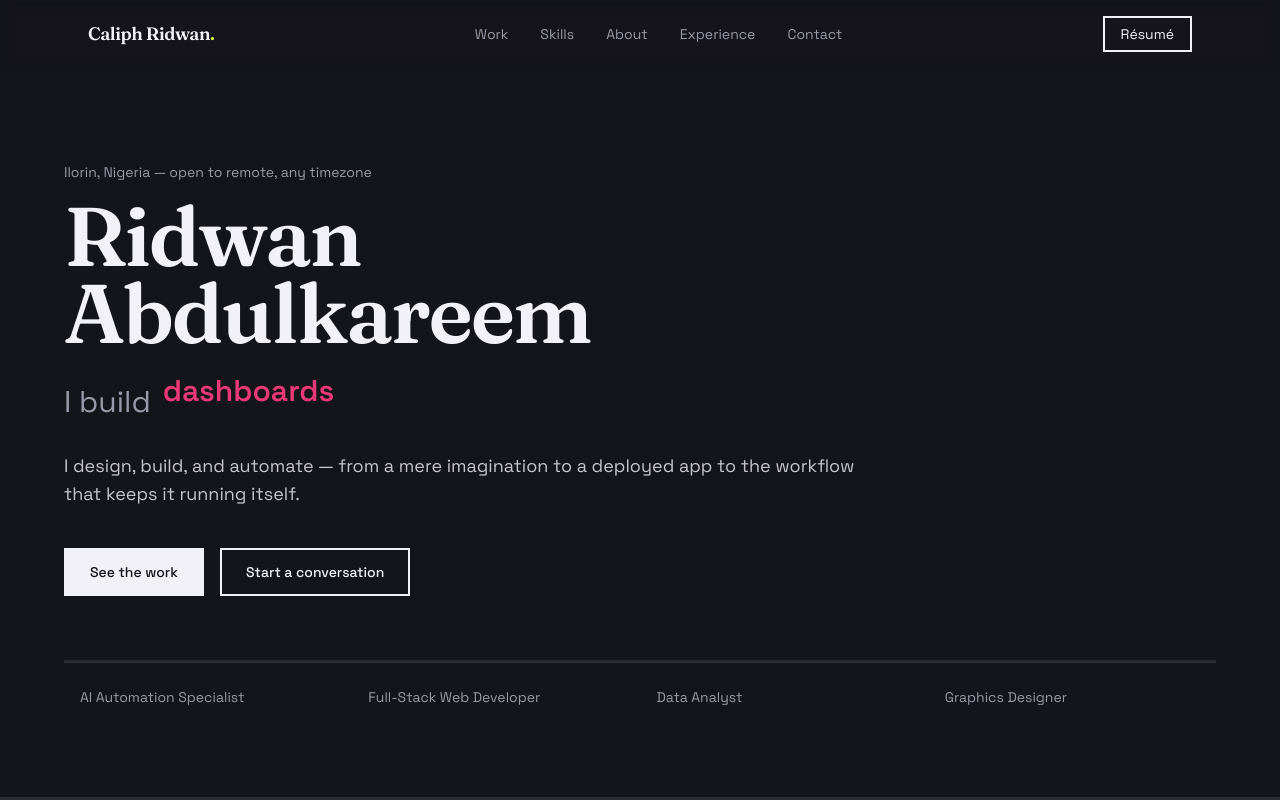
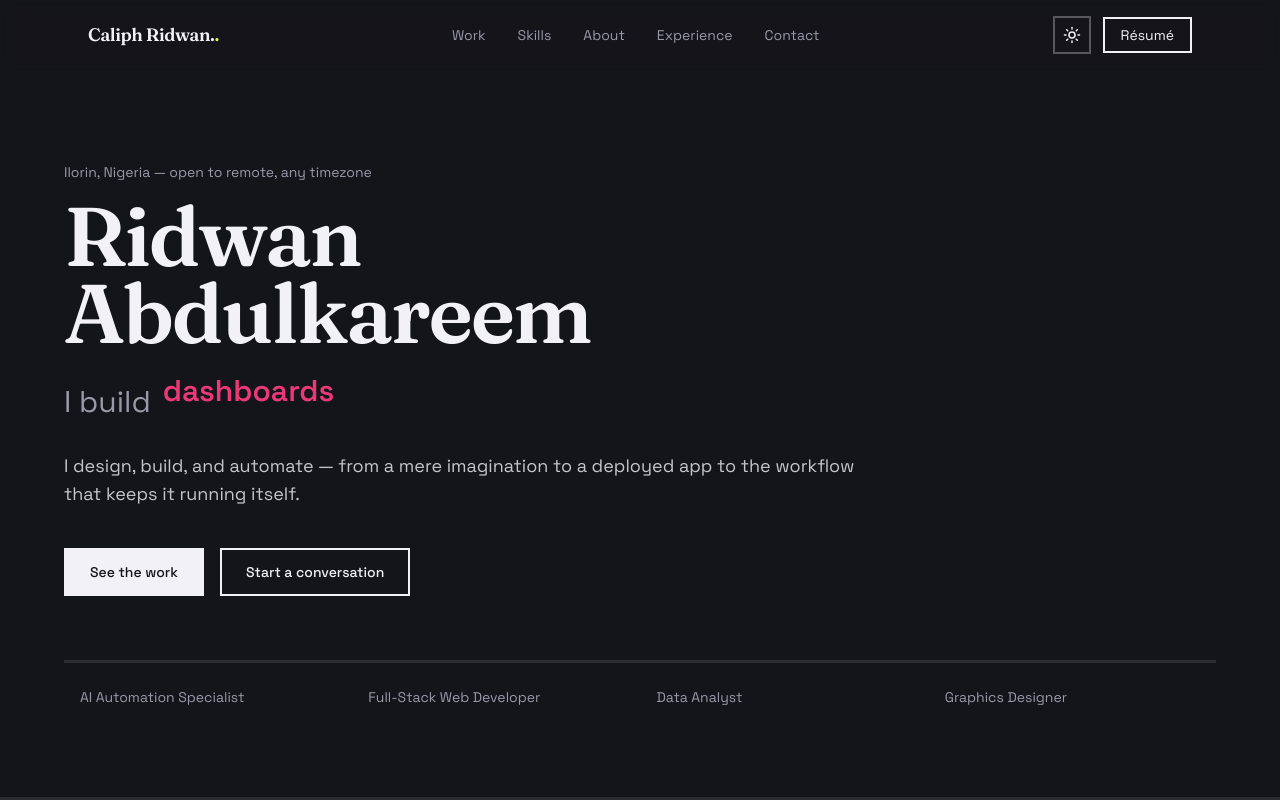
Before and after one commit to caliphridwan/Caliph_Portfolio, a Next.js app: page / in a window 1280 px wide. Shown: the top 800 px of the page. Built offline with nearby package versions, Linux system fonts and the light colour scheme.

Commit message:
Final commit

```diff
--- a/app/globals.css
+++ b/app/globals.css
@@ -1,6 +1,46 @@
 @tailwind base;
 @tailwind components;
 @tailwind utilities;
+
+/* ── Theme tokens ──────────────────────────────────────────────
+   ink/paper (and their derivatives) are semantic, not literal —
+   dark theme keeps ink dark + paper light (today's design);
+   light theme swaps the pair so the same alternating-contrast
+   sections read light overall.
+
+   The four discipline accents (ai/dev/data/design) are also
+   theme-aware: full brightness in dark mode, deepened/more
+   saturated in light mode so text and borders in that color
+   stay readable against light backgrounds (bright citrus/amber
+   on white is close to invisible otherwise). Same hue family,
+   just tuned per theme. */
+:root {
+  --color-ink: 20 20 27;
+  --color-ink-soft: 27 27 36;
+  --color-paper: 242 241 247;
+  --color-paper-dim: 230 228 239;
+  --color-muted: 154 153 168;
+  --color-mist: 107 106 120;
+
+  --color-ai: 91 91 246;      /* #5B5BF6 */
+  --color-dev: 212 255 63;    /* #D4FF3F */
+  --color-data: 255 62 127;   /* #FF3E7F */
+  --color-design: 255 162 62; /* #FFA23E */
+}
+
+[data-theme="light"] {
+  --color-ink: 242 241 247;
+  --color-ink-soft: 230 228 239;
+  --color-paper: 20 20 27;
+  --color-paper-dim: 27 27 36;
+  --color-muted: 107 106 120;
+  --color-mist: 154 153 168;
+
+  --color-ai: 67 58 210;      /* deeper indigo, #433AD2 */
+  --color-dev: 122 135 10;    /* olive, #7A870A — was near-invisible citrus */
+  --color-data: 199 20 97;    /* deep magenta, #C71461 */
+  --color-design: 179 89 8;   /* burnt amber, #B35908 */
+}
 
 html {
   scroll-behavior: smooth;
@@ -21,13 +61,14 @@ html {
 }
 
 body {
-  background-color: #14141B;
-  color: #F2F1F7;
+  background-color: rgb(var(--color-ink));
+  color: rgb(var(--color-paper));
+  transition: background-color 0.2s ease, color 0.2s ease;
 }
 
 ::selection {
-  background-color: #5B5BF6;
-  color: #14141B;
+  background-color: rgb(var(--color-ai));
+  color: rgb(var(--color-ink));
 }
 
 /* Visible keyboard focus ring across the site */
@@ -35,7 +76,7 @@ a:focus-visible,
 button:focus-visible,
 input:focus-visible,
 textarea:focus-visible {
-  outline: 2px solid #D4FF3F;
+  outline: 2px solid rgb(var(--color-dev));
   outline-offset: 3px;
   border-radius: 2px;
 }
@@ -45,9 +86,9 @@ textarea:focus-visible {
   width: 10px;
 }
 ::-webkit-scrollbar-track {
-  background: #14141B;
+  background: rgb(var(--color-ink));
 }
 ::-webkit-scrollbar-thumb {
-  background: #3a3a46;
+  background: rgb(var(--color-mist));
   border-radius: 0;
 }
--- a/app/layout.tsx
+++ b/app/layout.tsx
@@ -30,6 +30,19 @@ export const metadata: Metadata = {
   },
 };
 
+// Runs before React hydrates so the page never flashes the wrong
+// theme on load. Reads the saved preference (falls back to dark,
+// this site's default) and sets it on <html> synchronously.
+const themeInitScript = `
+(function() {
+  try {
+    var stored = localStorage.getItem('theme');
+    var theme = stored === 'light' || stored === 'dark' ? stored : 'dark';
+    document.documentElement.setAttribute('data-theme', theme);
+  } catch (e) {}
+})();
+`;
+
 export default function RootLayout({
   children,
 }: {
@@ -37,6 +50,9 @@ export default function RootLayout({
 }) {
   return (
     <html lang="en" className={`${fraunces.variable} ${spaceGrotesk.variable}`}>
+      <head>
+        <script dangerouslySetInnerHTML={{ __html: themeInitScript }} />
+      </head>
       <body className="font-body antialiased">{children}</body>
     </html>
   );
--- a/components/Nav.tsx
+++ b/components/Nav.tsx
@@ -1,6 +1,7 @@
 "use client";
 
 import { profile } from "@/content";
+import ThemeToggle from "@/components/ThemeToggle";
 
 const links = [
   { href: "#work", label: "Work" },
@@ -18,7 +19,7 @@ export default function Nav() {
           href="#top"
           className="font-display text-lg font-semibold tracking-tight text-paper"
         >
-          Caliph Ridwan
+          Caliph Ridwan.
           <span className="text-dev">.</span>
         </a>
         <ul className="hidden gap-8 font-body text-sm text-muted md:flex">
@@ -33,12 +34,15 @@ export default function Nav() {
             </li>
           ))}
         </ul>
+        <div className="flex items-center gap-3">
+          <ThemeToggle />
           <a
             href={profile.resumeUrl}
             className="rounded-none border-2 border-paper px-4 py-1.5 font-body text-sm text-paper transition-colors hover:bg-paper hover:text-ink"
           >
             Résumé
           </a>
+        </div>
       </nav>
     </header>
   );
--- /dev/null
+++ b/components/ThemeToggle.tsx
@@ -0,0 +1,35 @@
+"use client";
+
+import { useEffect, useState } from "react";
+import { Moon, Sun } from "lucide-react";
+
+type Theme = "dark" | "light";
+
+export default function ThemeToggle() {
+  // Starts null so we render nothing until we know the real theme —
+  // avoids briefly showing the wrong icon before hydration.
+  const [theme, setTheme] = useState<Theme | null>(null);
+
+  useEffect(() => {
+    const stored = window.localStorage.getItem("theme");
+    const initial: Theme = stored === "light" || stored === "dark" ? stored : "dark";
+    setTheme(initial);
+  }, []);
+
+  function toggle() {
+    const next: Theme = theme === "dark" ? "light" : "dark";
+    setTheme(next);
+    document.documentElement.setAttribute("data-theme", next);
+    window.localStorage.setItem("theme", next);
+  }
+
+  return (
+    <button
+      onClick={toggle}
+      aria-label={theme === "light" ? "Switch to dark mode" : "Switch to light mode"}
+      className="border-2 border-paper/30 p-2 text-paper transition-colors hover:border-paper"
+    >
+      {theme === "light" ? <Moon size={18} /> : <Sun size={18} />}
+    </button>
+  );
+}
--- a/tailwind.config.ts
+++ b/tailwind.config.ts
@@ -5,21 +5,26 @@ const config: Config = {
     "./app/**/*.{ts,tsx}",
     "./components/**/*.{ts,tsx}",
   ],
+  darkMode: ["selector", '[data-theme="dark"]'],
   theme: {
     extend: {
       colors: {
-        ink: "#14141B",
-        "ink-soft": "#1B1B24",
-        paper: "#F2F1F7",
-        "paper-dim": "#E6E4EF",
-        muted: "#9A99A8",
-        mist: "#6B6A78",
-        // Discipline accents — used functionally to tag which
-        // discipline a skill/project belongs to, not as decoration.
-        ai: "#5B5BF6",
-        dev: "#D4FF3F",
-        data: "#FF3E7F",
-        design: "#FFA23E",
+        // Theme-aware tokens — values come from CSS variables set in
+        // globals.css, which flip based on [data-theme]. Using the
+        // rgb(var(...) / <alpha-value>) pattern keeps Tailwind's
+        // opacity modifiers (e.g. bg-ink/90) working normally.
+        ink: "rgb(var(--color-ink) / <alpha-value>)",
+        "ink-soft": "rgb(var(--color-ink-soft) / <alpha-value>)",
+        paper: "rgb(var(--color-paper) / <alpha-value>)",
+        "paper-dim": "rgb(var(--color-paper-dim) / <alpha-value>)",
+        muted: "rgb(var(--color-muted) / <alpha-value>)",
+        mist: "rgb(var(--color-mist) / <alpha-value>)",
+        // Discipline accents — also theme-aware now, so text/borders
+        // in these colors stay legible whichever theme is active.
+        ai: "rgb(var(--color-ai) / <alpha-value>)",
+        dev: "rgb(var(--color-dev) / <alpha-value>)",
+        data: "rgb(var(--color-data) / <alpha-value>)",
+        design: "rgb(var(--color-design) / <alpha-value>)",
       },
       fontFamily: {
         display: ["var(--font-fraunces)", "serif"],
```
Lines whose indentation alone changed are shown as unchanged.
